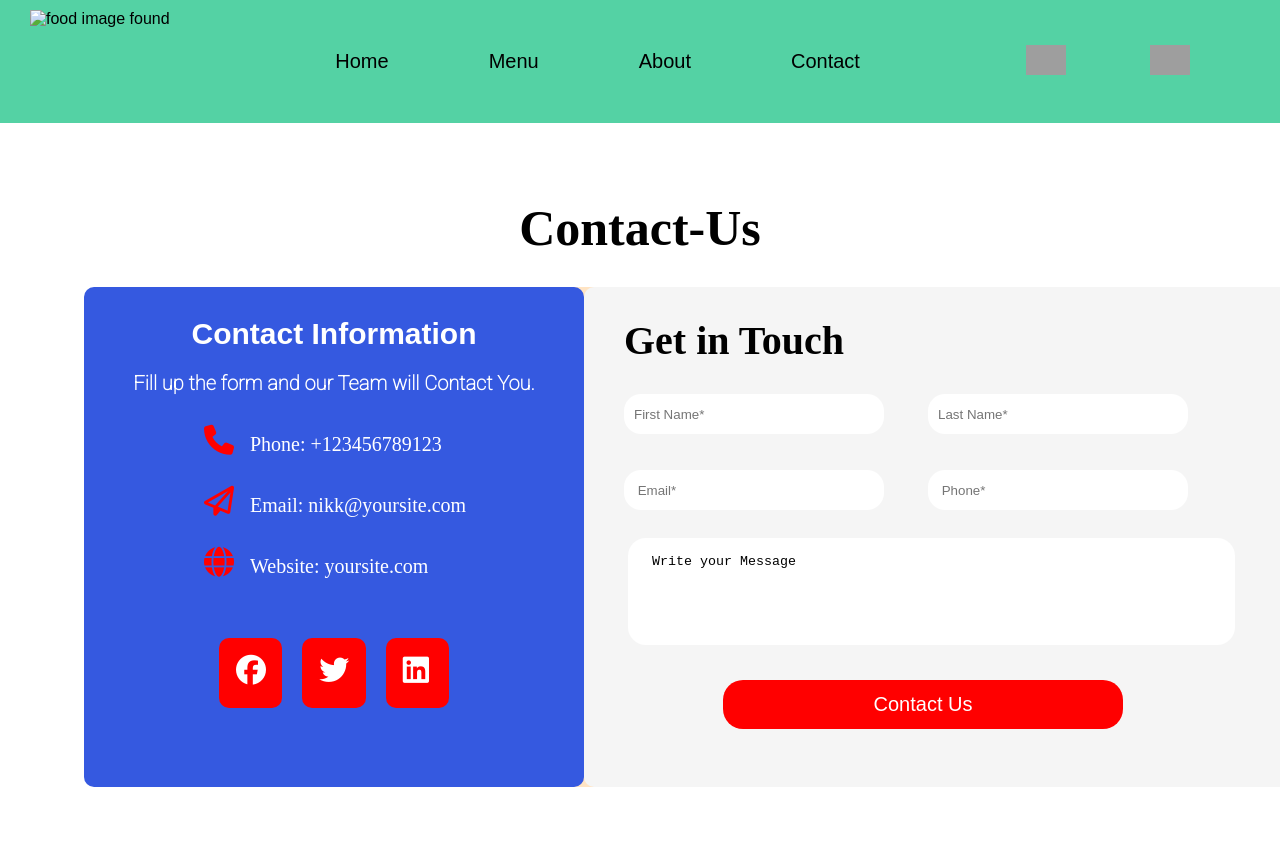
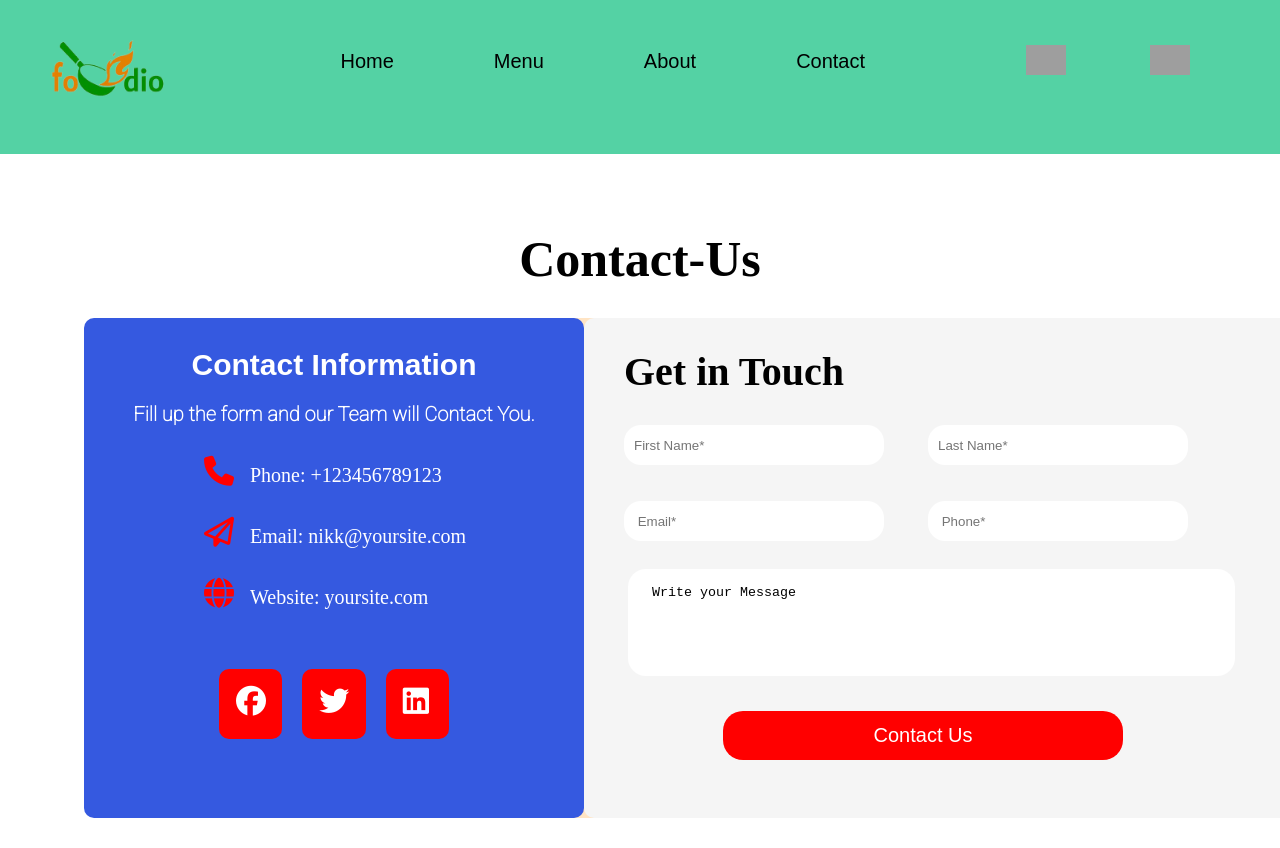
Before and after one commit to Patelnikki234/Food-Website, a plain HTML site: page contact.html in a window 1280 px wide. Shown: the top 848 px of the page. Before the commit the page ends 817 px from the top, so only its background shows below. Drawn offline with Linux system fonts and the light colour scheme; grey boxes are pictures that could not be loaded.

Commit message:
Update contact.html

```diff
--- a/contact.html
+++ b/contact.html
@@ -17,7 +17,7 @@
       <div class="one">
           <img
             class="foodimage"
-            src="image/food-removebg-preview.png"
+            src="food-removebg-preview.png"
             alt="food image found"/>
         </div>
         <div class="two">
```
